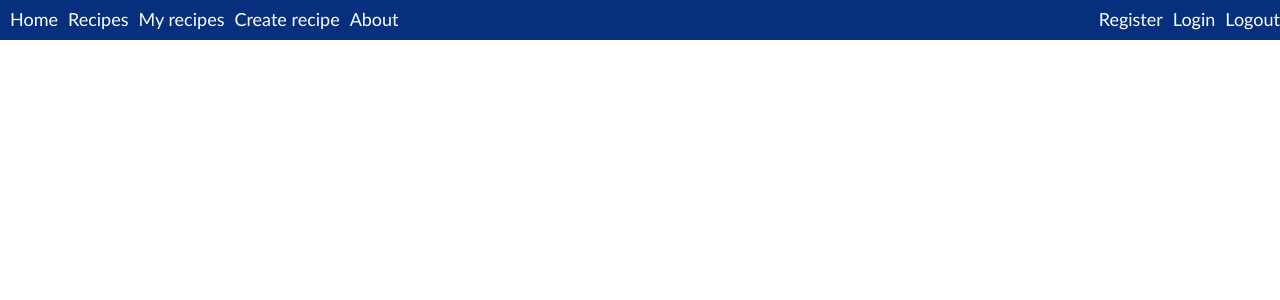
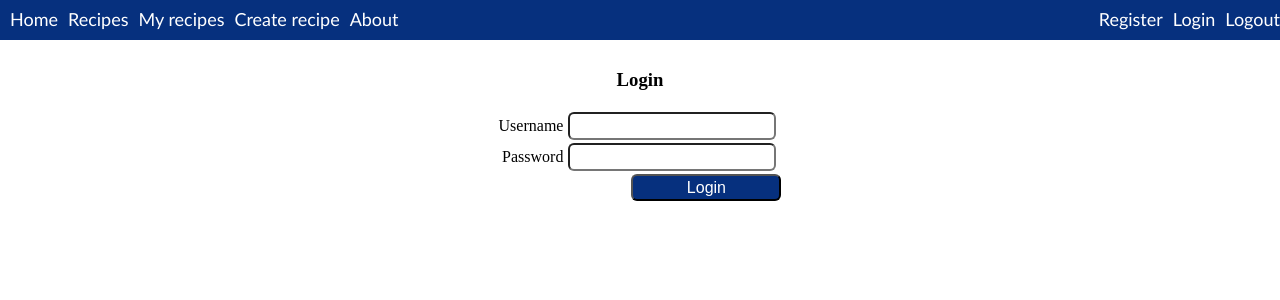
Before and after one commit to lozanov95/CookingAppFrontendReactJS, a React (Create React App) app: page /login in a window 1280 px wide. Shown: the top 300 px of the page. Built offline with nearby package versions, Linux system fonts and the light colour scheme.

Commit message:
added login functionality

```diff
--- a/src/App.js
+++ b/src/App.js
@@ -4,6 +4,7 @@ import './style/app.css';
 import { Navigation } from './views/navigation.js';
 import { CardList } from './views/card.js';
 import { Register } from './views/register.js';
+import { Login } from './views/login.js';
 /*
 function App() {
   return (
@@ -22,6 +23,7 @@ class App extends Component {
       <Switch>
         <Route exact path="/" component={CardList} />
         <Route path="/register" component={Register} />
+        <Route path="/login" component={Login} />
       </Switch>
     </Router>
   }
--- /dev/null
+++ b/src/views/login.js
@@ -0,0 +1,62 @@
+import { Component } from "react";
+import { ErrorDisplayComponent } from './generic-components.js';
+import { login } from '../api/data.js';
+
+export class Login extends Component {
+    constructor(props) {
+        super(props);
+        this.state = { errors: [] };
+
+        this.handleSubmit = this.handleSubmit.bind(this);
+    }
+
+    async handleSubmit(ev) {
+        ev.preventDefault();
+        const formData = new FormData(ev.target);
+        const username = formData.get('username');
+        const password = formData.get('password');
+
+
+        const errors = [];
+
+        if (username.length === 0 || password.length === 0) {
+            errors.push('All fields must be populated!');
+        }
+
+        if (errors.length > 0) {
+            return this.setState({ errors });
+        }
+
+        try {
+            const { token, user_id } = await login({ username, password });
+            sessionStorage.authToken = token;
+            sessionStorage.userId = user_id;
+            window.alert('You signed-in successfully!')
+            window.location = '/';
+        } catch (err) {
+            this.setState({ errors: ['Username or password is incorrect!'] })
+        }
+    }
+
+    render() {
+        return (
+            <form onSubmit={this.handleSubmit} className="form-container">
+                {this.state.errors.length > 0 ?
+                    <ErrorDisplayComponent errors={this.state.errors} /> : ''
+                }
+                <div className="center">
+                    <h3>Login</h3>
+                </div>
+                <div>
+                    <label>Username</label><input className="input-field" name="username" />
+                </div>
+                <div>
+                    <label>Password</label><input className="input-field" name="password" type="password" />
+                </div>
+                <div>
+                    <input className="btn" type="submit" value="Login" />
+                </div>
+            </form>
+        );
+    }
+}
```
